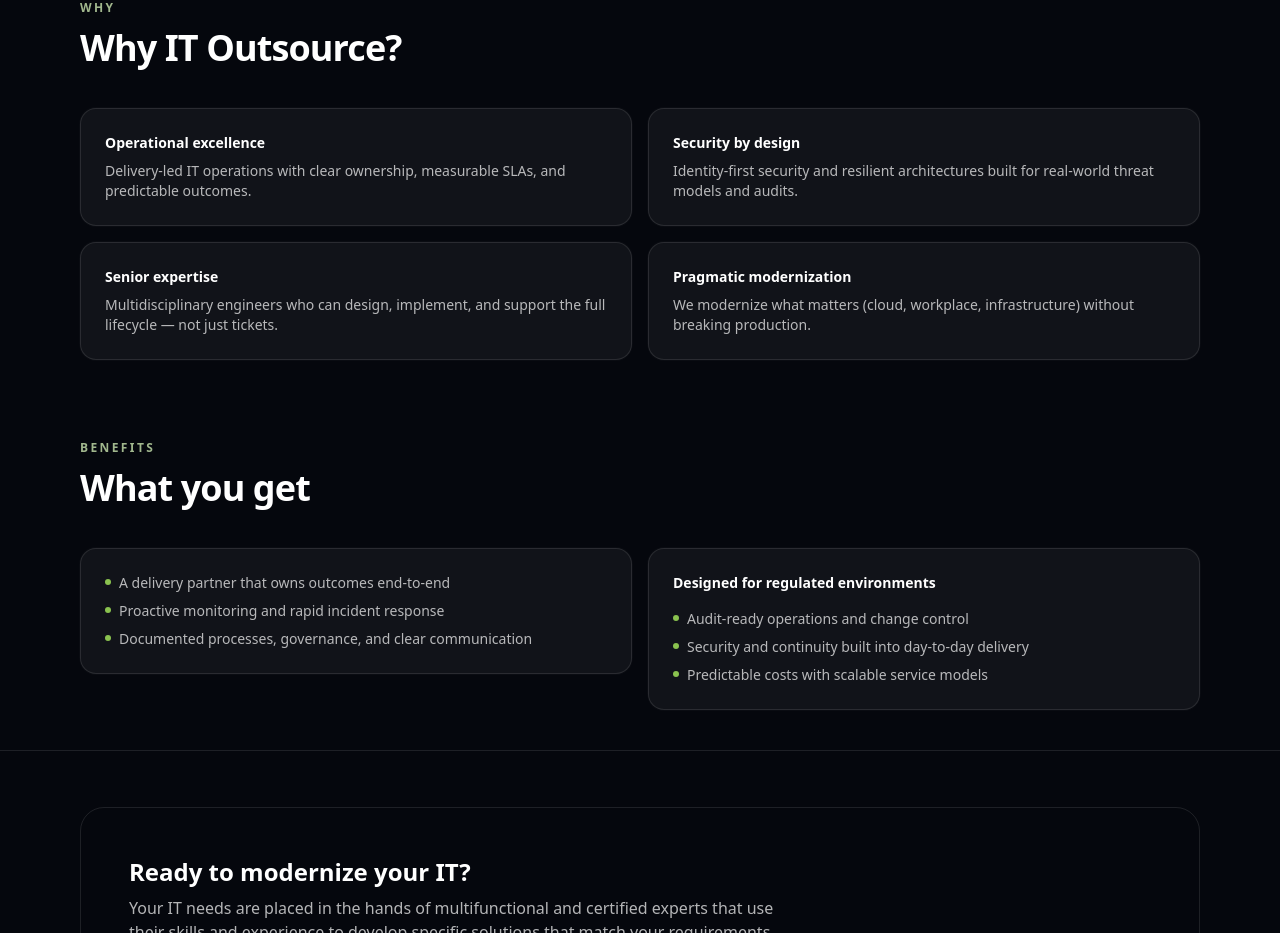
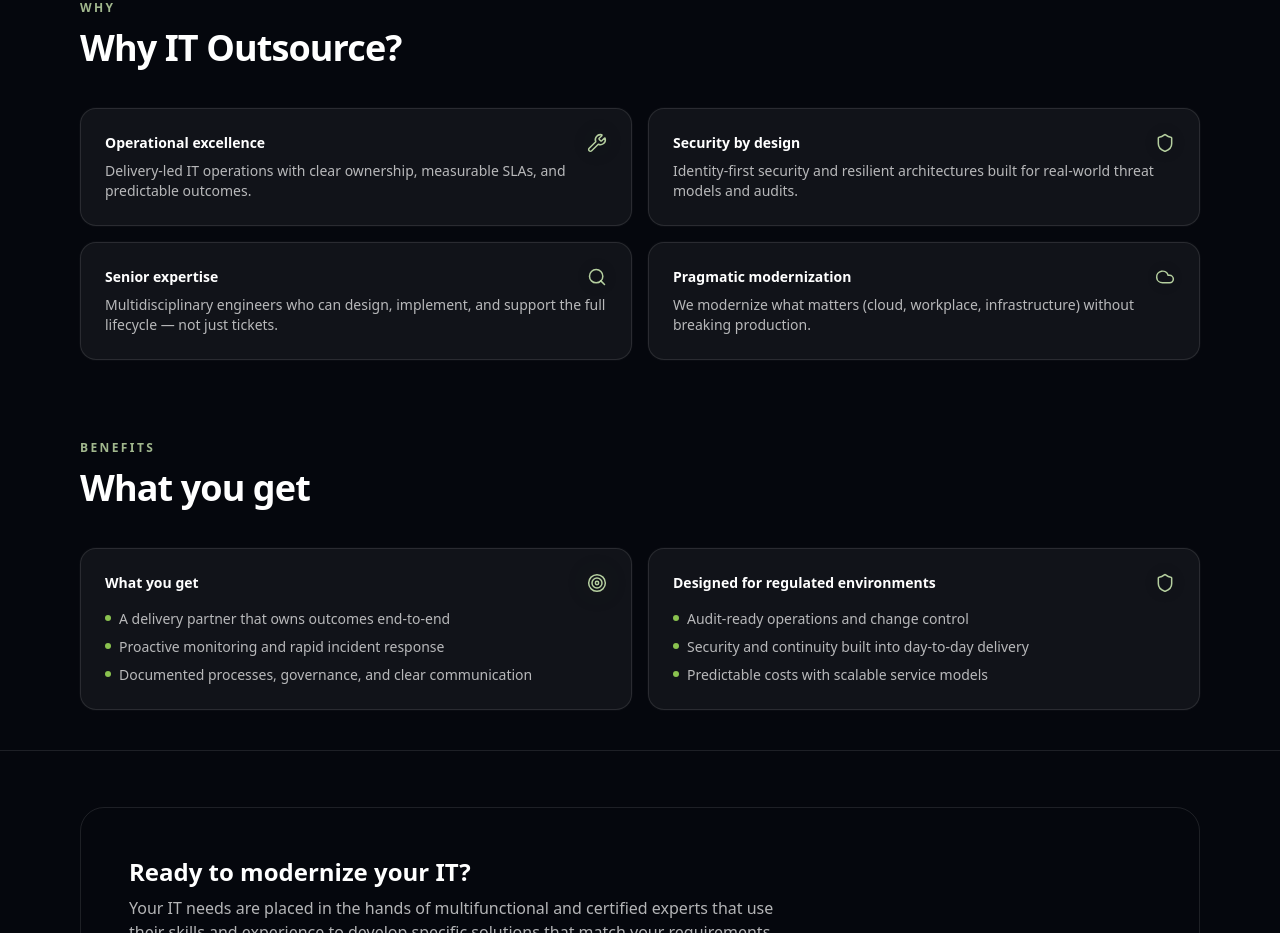
Before and after one commit to gushterovstefan/itosite, a React (Vite) app in the folder website/: page / in a window 1280 px wide. Shown: the part 1540-2473 px from the top of the page. Built offline with nearby package versions, Linux system fonts and the light colour scheme.

Commit message:
Home: add icons to Why/Benefits + content icon metadata

```diff
--- a/website/src/components/Icons.jsx
+++ b/website/src/components/Icons.jsx
@@ -59,6 +59,9 @@ export const icons = {
   vision: Eye,
   testimonial: Quote,
 
+  // misc
+  target: Target,
+
   // infra sections
   assessment: Database,
   virtualization: Layers,
--- a/website/src/content/en.js
+++ b/website/src/content/en.js
@@ -70,24 +70,29 @@ export const contentEN = {
       blocks: [
         {
           h: 'Operational excellence',
-          p: 'Delivery-led IT operations with clear ownership, measurable SLAs, and predictable outcomes.'
+          p: 'Delivery-led IT operations with clear ownership, measurable SLAs, and predictable outcomes.',
+          icon: 'tools'
         },
         {
           h: 'Security by design',
-          p: 'Identity-first security and resilient architectures built for real-world threat models and audits.'
+          p: 'Identity-first security and resilient architectures built for real-world threat models and audits.',
+          icon: 'security'
         },
         {
           h: 'Senior expertise',
-          p: 'Multidisciplinary engineers who can design, implement, and support the full lifecycle — not just tickets.'
+          p: 'Multidisciplinary engineers who can design, implement, and support the full lifecycle — not just tickets.',
+          icon: 'consulting'
         },
         {
           h: 'Pragmatic modernization',
-          p: 'We modernize what matters (cloud, workplace, infrastructure) without breaking production.'
+          p: 'We modernize what matters (cloud, workplace, infrastructure) without breaking production.',
+          icon: 'cloud'
         }
       ]
     },
     benefits: {
       title: 'What you get',
+      icon: 'target',
       items: [
         'A delivery partner that owns outcomes end-to-end',
         'Proactive monitoring and rapid incident response',
@@ -96,6 +101,7 @@ export const contentEN = {
     },
     clientBenefits: {
       title: 'Designed for regulated environments',
+      icon: 'security',
       items: [
         'Audit-ready operations and change control',
         'Security and continuity built into day-to-day delivery',
--- a/website/src/pages/Home.jsx
+++ b/website/src/pages/Home.jsx
@@ -159,9 +159,12 @@ export default function Home() {
       {/* Why */}
       <Section eyebrow="Why" title={c.why.title} lead="" tight>
         <div className="grid gap-4 md:grid-cols-2">
-          {c.why.blocks.map((b) => (
-            <Card key={b.h}>
-              <div className="text-sm font-semibold">{b.h}</div>
+          {c.why.blocks.map((b, i) => (
+            <Card key={b.h} revealDelay={0.04 + i * 0.04}>
+              <div className="flex items-start justify-between gap-4">
+                <div className="text-sm font-semibold">{b.h}</div>
+                <Icon as={icons[b.icon] ?? icons.tools} />
+              </div>
               <div className="mt-2 text-sm text-white/70">{b.p}</div>
             </Card>
           ))}
@@ -171,11 +174,20 @@ export default function Home() {
       {/* Benefits */}
       <Section eyebrow="Benefits" title={c.benefits.title} lead={null} tight>
         <div className="grid gap-4 md:grid-cols-2">
-          <Card>
-            <BulletList items={c.benefits.items} />
+          <Card revealDelay={0.04}>
+            <div className="flex items-start justify-between gap-4">
+              <div className="text-sm font-semibold">{c.benefits.title}</div>
+              <Icon as={icons[c.benefits.icon] ?? icons.target} />
+            </div>
+            <div className="mt-4">
+              <BulletList items={c.benefits.items} />
+            </div>
           </Card>
-          <Card>
-            <div className="text-sm font-semibold">{c.clientBenefits.title}</div>
+          <Card revealDelay={0.10}>
+            <div className="flex items-start justify-between gap-4">
+              <div className="text-sm font-semibold">{c.clientBenefits.title}</div>
+              <Icon as={icons[c.clientBenefits.icon] ?? icons.security} />
+            </div>
             <div className="mt-4">
               <BulletList items={c.clientBenefits.items} />
             </div>
```
